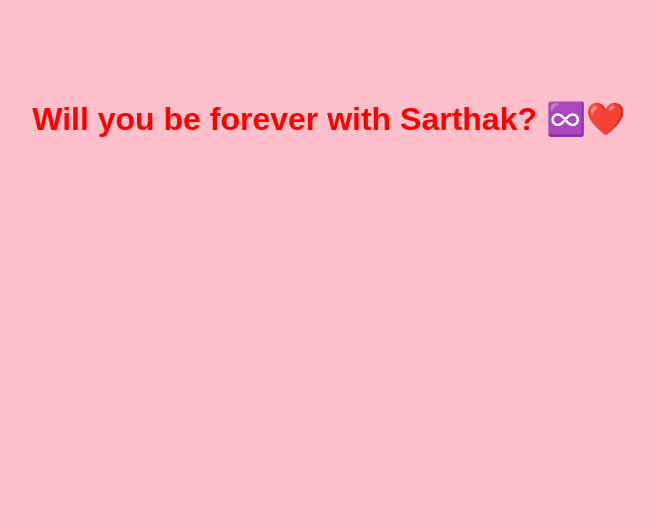
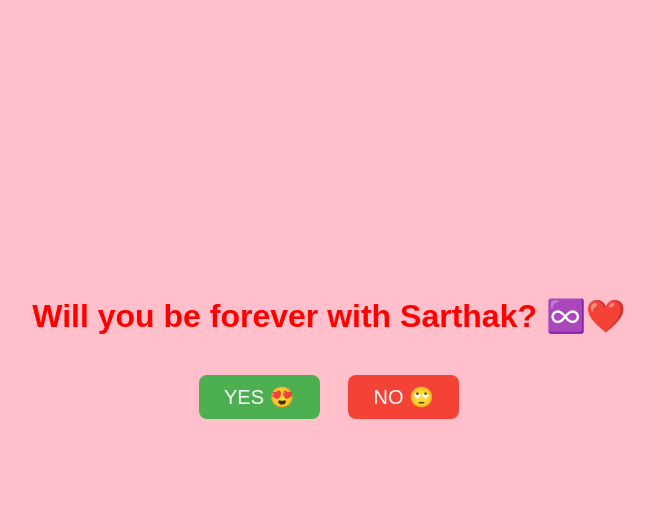
Before and after one commit to SarthakDash2007/Sarthak-s-Surprise, a plain HTML site: page index.html in a window 1280 px wide. Shown: the whole page, without its empty margins (311-966 px from the left). Drawn offline with Linux system fonts and the light colour scheme.

Commit message:
Update index.html

```diff
--- a/index.html
+++ b/index.html
@@ -1,45 +1,79 @@
 <!DOCTYPE html>
-<html>
+<html lang="en">
 <head>
+  <meta charset="UTF-8">
   <title>Surprise ❤️</title>
+
   <style>
     body {
       background-color: pink;
-      text-align: center;
       font-family: Arial, sans-serif;
+      display: flex;
+      flex-direction: column;
+      align-items: center;
+      justify-content: center;
       height: 100vh;
+      margin: 0;
       overflow: hidden;
     }
 
     h1 {
       color: red;
-      margin-top: 100px;
+      margin-bottom: 40px;
+      text-align: center;
+    }
+
+    .buttons {
+      position: relative;
+      width: 300px;
+      height: 150px;
     }
 
     button {
       font-size: 20px;
       padding: 10px 25px;
-      position: absolute;
-      cursor: pointer;
       border: none;
       border-radius: 8px;
+      cursor: pointer;
+      position: absolute;
     }
 
     #yes {
-      left: 45%;
-      top: 300px;
+      left: 20px;
       background-color: #4CAF50;
       color: white;
     }
 
     #no {
-      left: 55%;
-      top: 300px;
+      right: 20px;
       background-color: #f44336;
       color: white;
     }
   </style>
 </head>
+
 <body>
 
-<h1>Will you be forever with Sarthak? ♾️❤️</h1>
+  <h1>Will you be forever with Sarthak? ♾️❤️</h1>
+
+  <div class="buttons">
+    <button id="yes" onclick="yesClick()">YES 😍</button>
+    <button id="no" onmouseover="moveNo()">NO 🙄</button>
+  </div>
+
+  <script>
+    function moveNo() {
+      const noBtn = document.getElementById("no");
+      const x = Math.random() * 200;
+      const y = Math.random() * 100;
+      noBtn.style.left = x + "px";
+      noBtn.style.top = y + "px";
+    }
+
+    function yesClick() {
+      alert("Forever starts now ❤️🥰");
+    }
+  </script>
+
+</body>
+</html>
```
